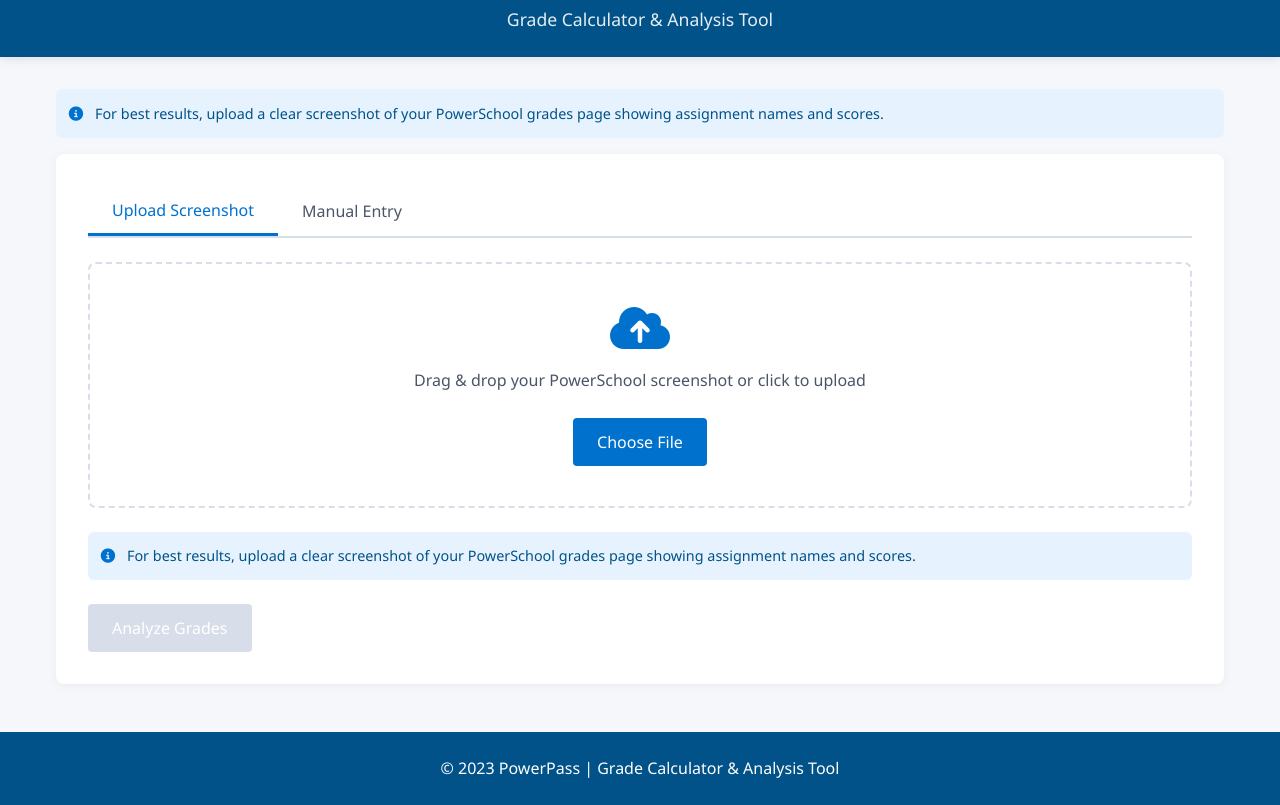
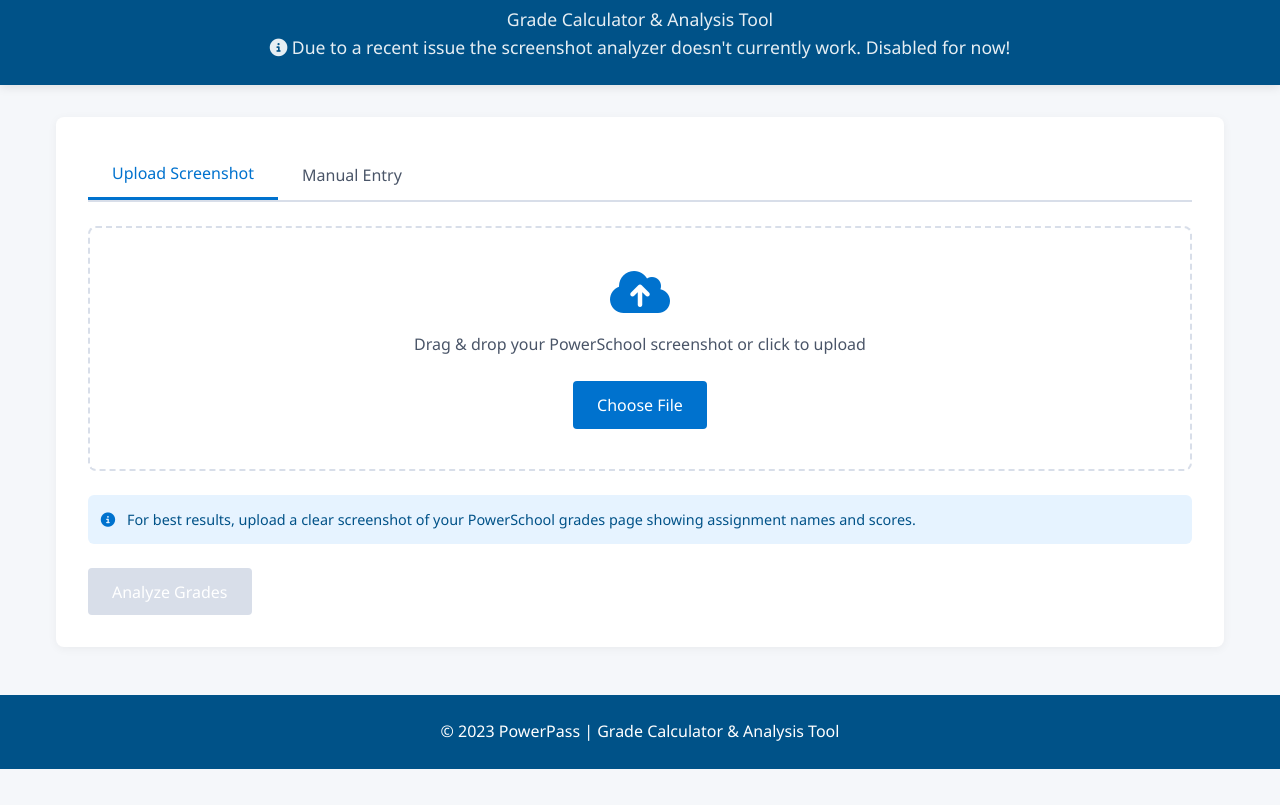
Before and after one commit to parkerrasys/PowerPass, a website: page index.html in a window 1280 px wide. Shown: the part 91-896 px from the top of the page. After the commit the page ends 860 px from the top, so only its background shows below. Drawn offline with nearby package versions, Linux system fonts and the light colour scheme.

Commit message:
Update index.html

```diff
--- a/index.html
+++ b/index.html
@@ -14,13 +14,12 @@
     <header>
         <h1><i class="fas fa-chart-line"></i> PowerPass</h1>
         <p>Grade Calculator & Analysis Tool</p>
+        <div class="debug-notice">
+            <p><i class="fas fa-info-circle"></i> Due to a recent issue the screenshot analyzer doesn't currently work. Disabled for now!</p>
+        </div>
     </header>
 
     <main>
-        <div class="screenshot-tips">
-            <p><i class="fas fa-info-circle"></i> For best results, upload a clear screenshot of your PowerSchool grades page showing assignment names and scores.</p>
-        </div>
-
         <section class="input-section">
             <div class="tabs">
                 <button class="tab-btn active" data-tab="upload">Upload Screenshot</button>
```
